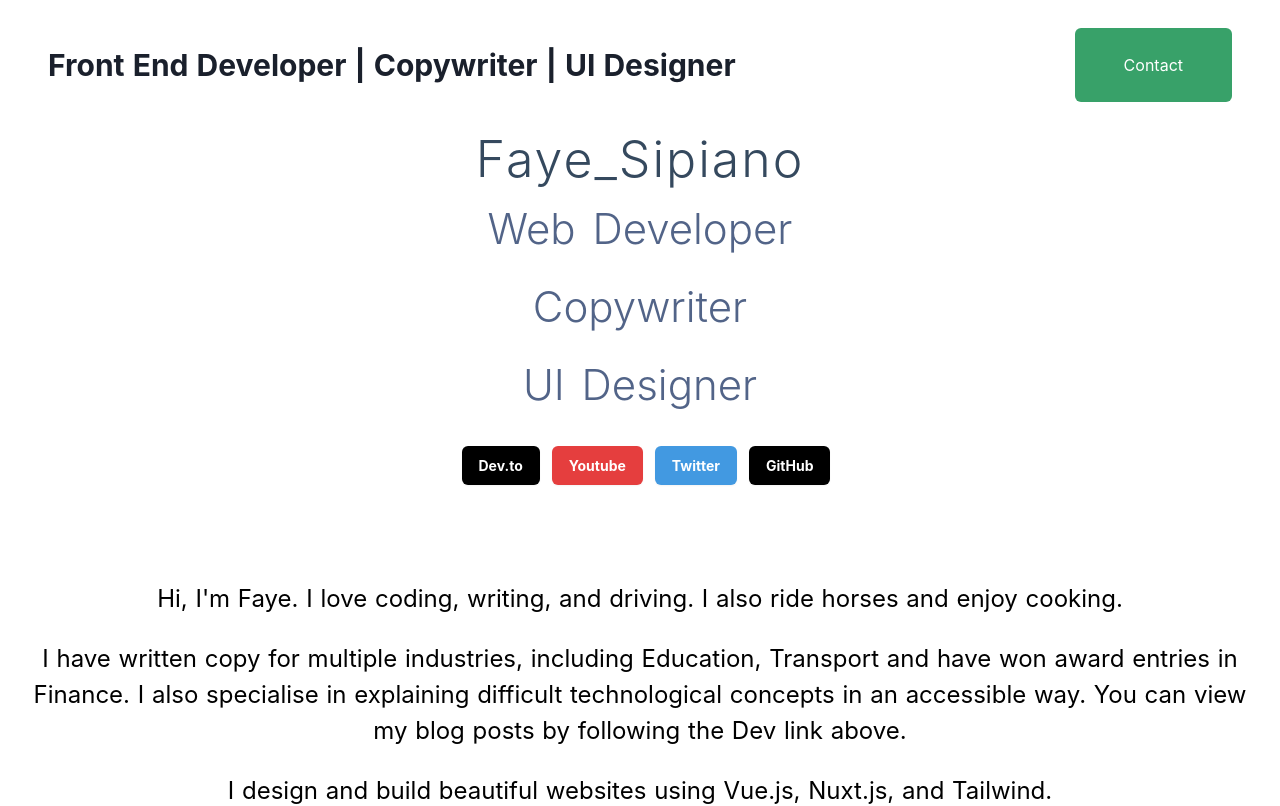
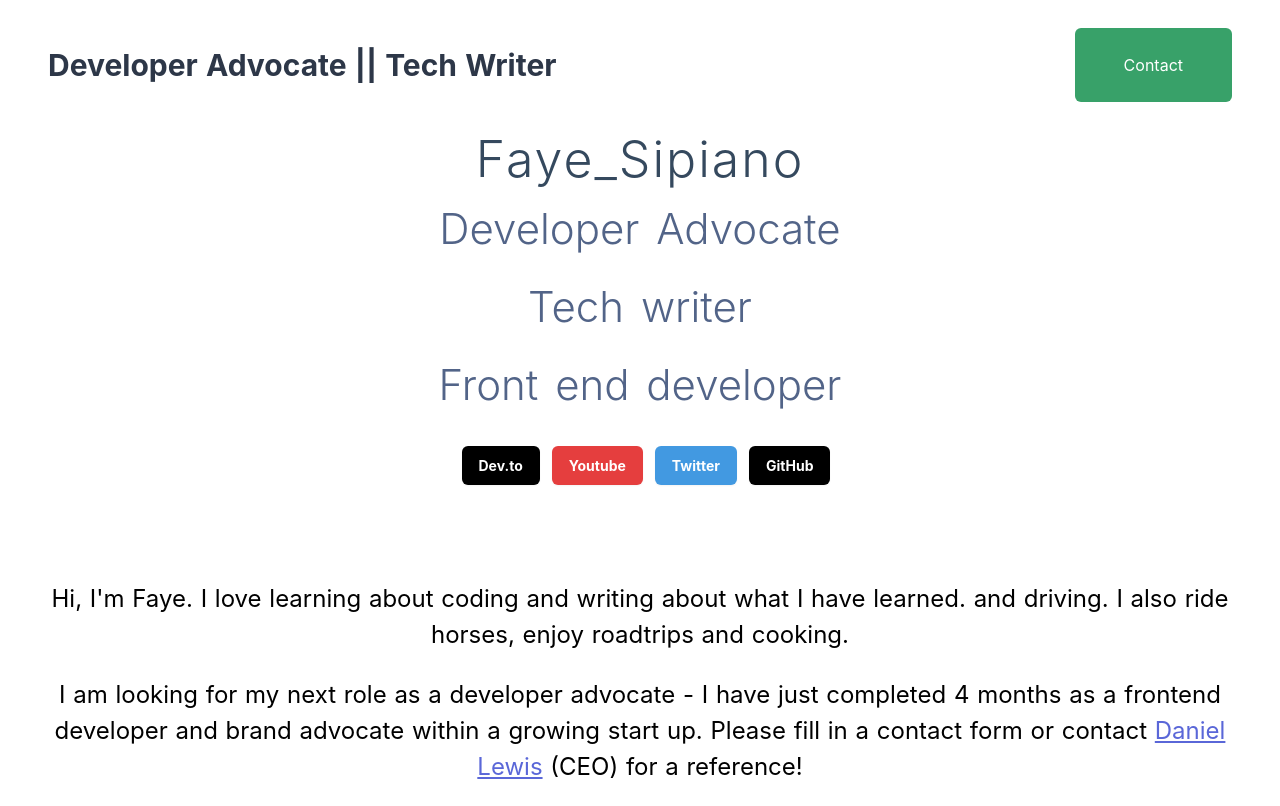
Before and after one commit to FSipiano/faye_portfolio, a Nuxt app: page / in a window 1280 px wide. Shown: the top 806 px of the page. Built offline with nearby package versions, Linux system fonts and the light colour scheme; a small style sheet from the web is missing.

Commit message:
Updates to wording and padding on button

```diff
--- a/components/ContactButton.vue
+++ b/components/ContactButton.vue
@@ -17,4 +17,5 @@ export default {
 
 <style>
 
+
 </style>
--- a/components/Navbar.vue
+++ b/components/Navbar.vue
@@ -6,9 +6,9 @@
     <div class="mt-2 md:flex md:items-center md:justify-between">
       <div class="flex-1 min-w-0">
         <p
-          class="text-2xl font-bold leading-7 text-gray-900 sm:text-3xl sm:truncate py-5"
+          class="text-2xl font-bold leading-7 text-gray-800 sm:text-3xl sm:truncate py-5"
         >
-          Front End Developer | Copywriter | UI Designer
+         Developer Advocate || Tech Writer
         </p>
       </div>
      <ContactButton></ContactButton>
--- a/pages/index.vue
+++ b/pages/index.vue
@@ -4,9 +4,9 @@
     <div class="container">
       <div>
         <h1 class="title lg:text-5xl">Faye_Sipiano</h1>
-        <h2 class="subtitle">Web Developer</h2>
-        <h3 class="subtitle">Copywriter</h3>
-        <h4 class="subtitle">UI Designer</h4>
+        <h2 class="subtitle">Developer Advocate</h2>
+        <h3 class="subtitle">Tech writer</h3>
+        <h4 class="subtitle">Front end developer</h4>
         <div class="links">
             <a
             href="https://dev.to/javascriptcoff1"
@@ -42,9 +42,16 @@
           </a>
         </div>
         <p class="paragraph pt-24 px-36 sm: px-6">
-          Hi, I'm Faye. I love coding, writing, and driving. I also ride horses
-          and enjoy cooking.
+          Hi, I'm Faye. I love learning about coding and writing about what I have learned. and driving.
+          I also ride horses, enjoy roadtrips and cooking.
         </p>
+        <p class="paragraph pt-6 sm: px-6">
+        I am looking for my next role as a developer advocate - I have just completed 4 months as a frontend developer and brand advocate within a growing start up.
+        Please fill in a contact form or contact
+        <a
+        class="text-indigo-600 underline"
+         href="https://twitter.com/DanLewistech"> Daniel Lewis</a>
+         (CEO) for a reference! </p>
         <p class="paragraph pt-6 sm: px-6">I have written copy for multiple
           industries, including Education, Transport and have won award entries in Finance.
           I also specialise in explaining difficult technological concepts in an accessible way.
@@ -55,8 +62,9 @@
           Tailwind.
         </p>
         <p class="paragraph pb-4">Let's work together to create your vision.</p>
-        <div class="justify-center mt-4 flex-shrink-0 flex md:mt-0 md:ml-4">
-          <ContactButton></ContactButton>
+        <div class="justify-center mt-4 flex-shrink-0 flex md:mt-0 md:ml-4 mb-10">
+          <ContactButton
+          ></ContactButton>
         </div>
       </div>
     </div>
@@ -113,6 +121,7 @@ export default {
   letter-spacing: 2px;
 }
 
+
 .subtitle {
   font-weight: 300;
   font-size: 42px;
```
